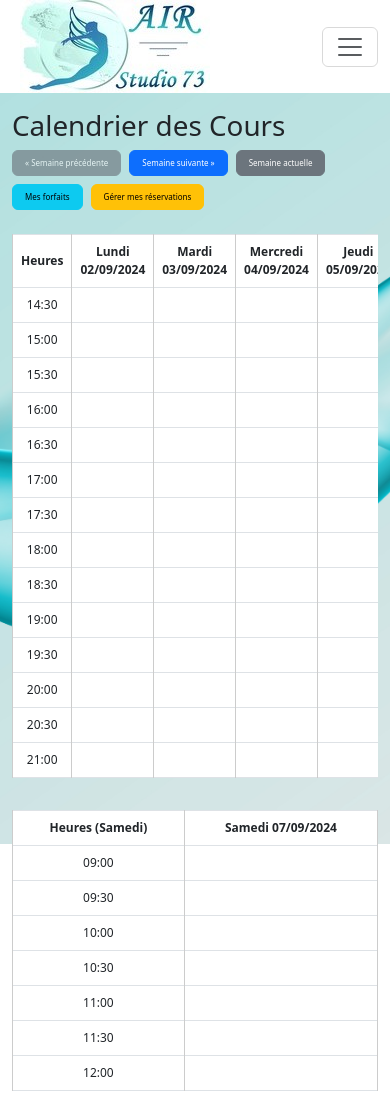
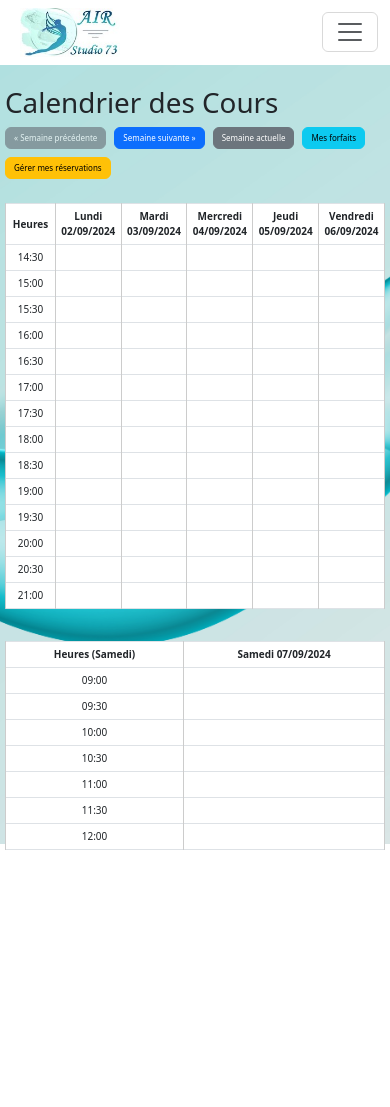
Before and after one commit to SamuelMeline/AirStudio73, a Symfony app: template templates/calendar/index.html_copy.twig in a window 390 px wide. After the commit the page ends 850 px from the top, so only its background shows below. Run offline with Twig, Linux system fonts and the light colour scheme; the template is opened without the code that fills it, so the values that code supplies are empty; some libraries are stand-ins or nearby versions.

Commit message:
update responsive

```diff
--- a/public/styles/style.css
+++ b/public/styles/style.css
@@ -253,3 +253,64 @@
 .dn {
     display: none;
 }
+
+
+/* Pour les écrans de 768px ou moins */
+@media screen and (max-width: 768px) {
+    .navbar .navbar-brand img {
+        width: 120px; /* Réduction de la taille du logo pour les mobiles */
+    }
+
+    .navbar-nav .nav-link {
+        font-size: 16px; /* Ajustement de la taille du texte du menu pour les mobiles */
+    }
+
+    .container {
+        padding: 10px; /* Réduction du padding général */
+    }
+
+    .table-responsive {
+        overflow-x: auto; /* Permettre le défilement horizontal pour les tables */
+    }
+
+    .table th, .table td {
+        padding: 8px; /* Réduire les padding des cellules de table pour les mobiles */
+    }
+
+    /* Réduction de la taille des boutons pour qu'ils soient plus faciles à utiliser sur mobile */
+    .btn {
+        font-size: 14px;
+        padding: 5px 10px;
+    }
+
+    /* Pour le calendrier */
+    .calendar-navigation a {
+        font-size: 14px; /* Ajustement de la taille des liens de navigation du calendrier */
+    }
+}
+
+/* Pour les écrans de 576px ou moins */
+@media screen and (max-width: 576px) {
+    .navbar .navbar-brand img {
+        width: 100px; /* Réduction encore plus de la taille du logo */
+    }
+
+    .navbar-nav .nav-link {
+        font-size: 14px; /* Réduction supplémentaire de la taille du texte du menu */
+    }
+
+    .container {
+        padding: 5px; /* Réduction maximale du padding général */
+    }
+
+    .table th, .table td {
+        padding: 5px; /* Réduction maximale des padding des cellules de table pour les petits écrans */
+        font-size: 10px; /* Réduction de la taille de la police des tables */
+    }
+
+    /* Réduction de la taille des boutons pour qu'ils soient encore plus faciles à utiliser sur mobile */
+    .btn {
+        font-size: 12px;
+        padding: 4px 8px;
+    }
+}
--- a/templates/base.html.twig
+++ b/templates/base.html.twig
@@ -11,7 +11,7 @@
     {% block stylesheets %}{% endblock %}
 </head>
 <body>
-    <nav class="navbar navbar-expand-lg navbar-light bg-white">
+    <nav class="navbar navbar-expand-md navbar-light bg-white">
         <div class="container-fluid">
             <a class="navbar-brand" href="/">
                 <img class="logo-img" src="{{ asset('images/logo2.jpg') }}" alt="AirStudio73">
```
